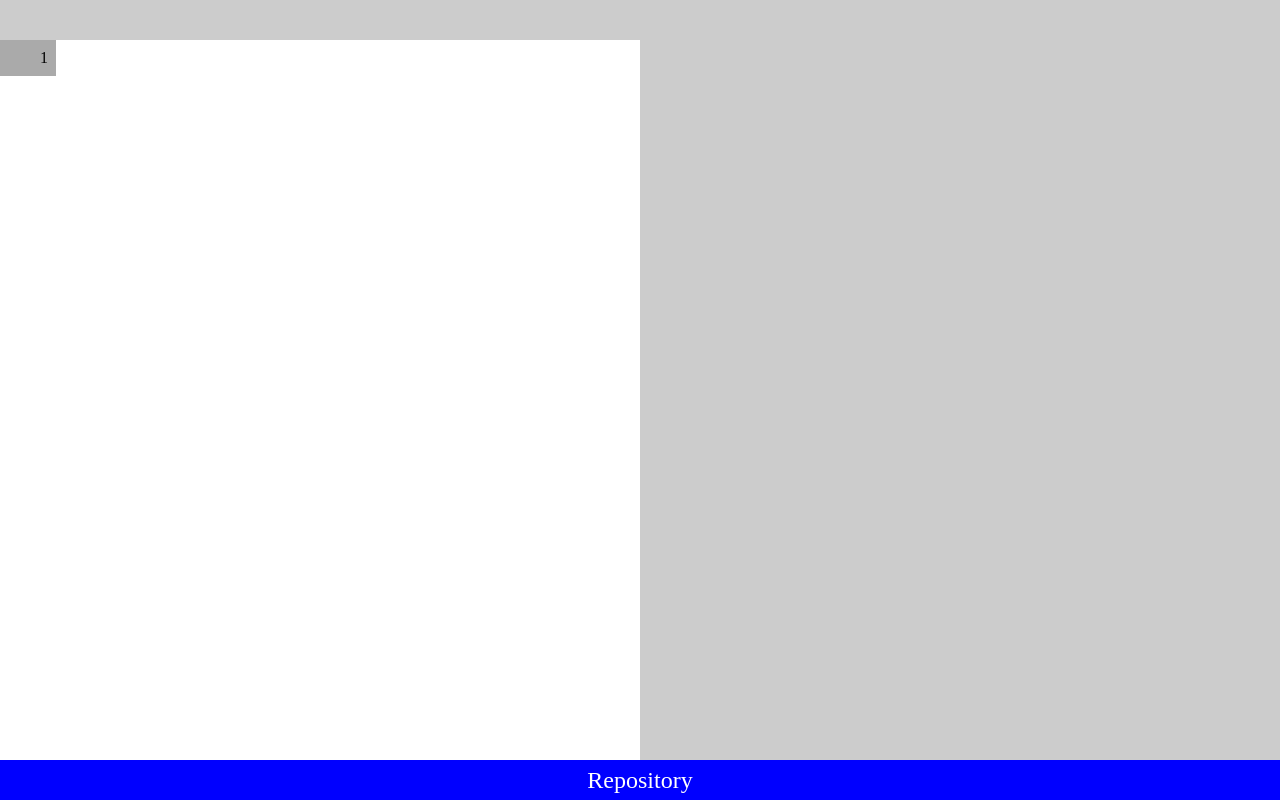
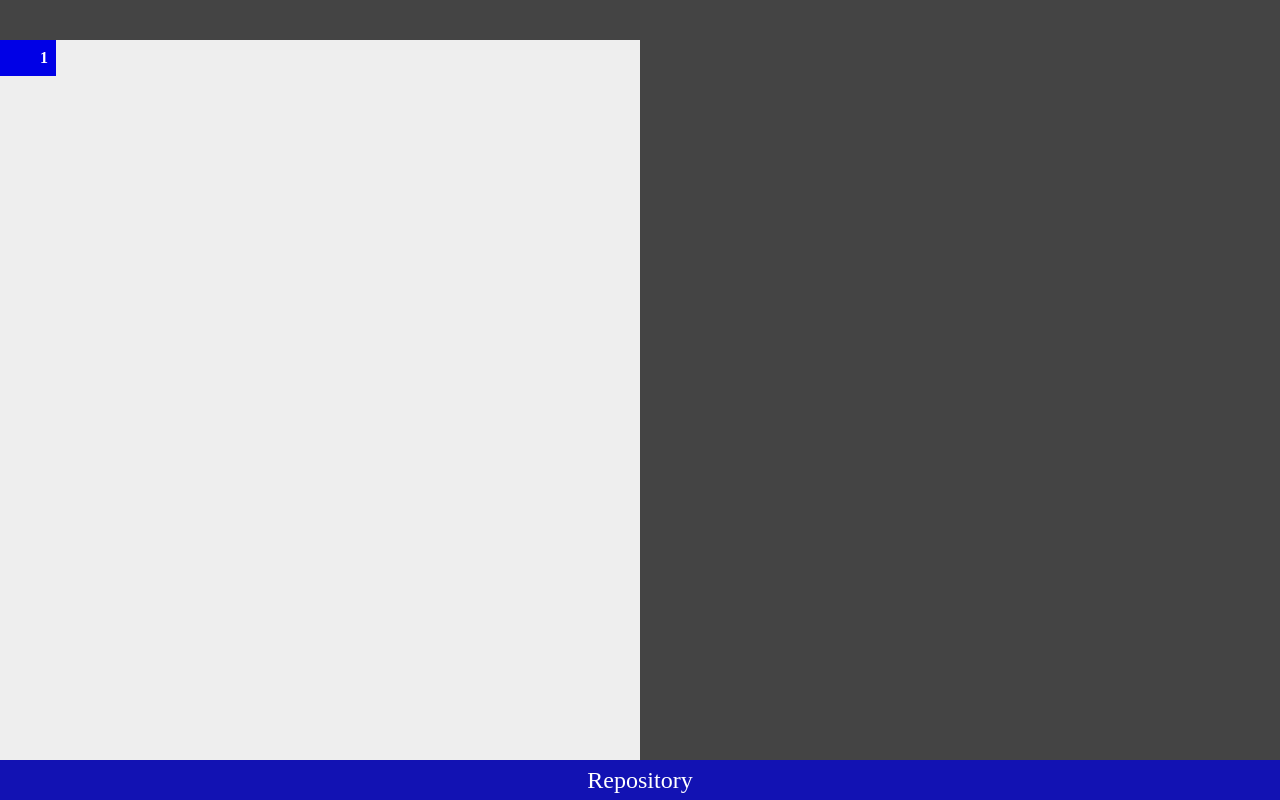
Before and after one commit to Tetr4k/cool-to-bril-compiler, a React (Create React App) app: page / in a window 1280 px wide. Built offline with nearby package versions, Linux system fonts and the light colour scheme.

Commit message:
Style adjusts

```diff
--- a/src/Components/CodeArea/index.tsx
+++ b/src/Components/CodeArea/index.tsx
@@ -3,12 +3,13 @@ import { useState } from "react";
 import codeAreaProps from "./props";
 
 const CodeArea = (props: codeAreaProps) => {
-	const [rows, setRows] = useState(1);
+	const initialRows = 1;
+	const [rows, setRows] = useState(initialRows);
 
 	const handleLineInput = (event: React.ChangeEvent<HTMLTextAreaElement>) => {
 		const textareaLineHeight = 36;
 		const previousRows = event.target.rows;
-		event.target.rows = 1;
+		event.target.rows = initialRows;
 		const currentRows = ~~(event.target.scrollHeight / textareaLineHeight);
 		if (currentRows === previousRows) {
 			event.target.rows = currentRows;
@@ -20,7 +21,7 @@ const CodeArea = (props: codeAreaProps) => {
 		const rowsList = [...Array(rows).keys()];
 		console.log(rows, rowsList);
 		return rowsList.map((value, index) => {
-			return (<li key={index} style={index%2?{background: "#CCCCCC"}:{background: "#AAAAAA"}}>
+			return (<li key={index} style={index%2?{background: "#0000BF"}:{background: "#0000E6"}}>
 				{value+1}
 			</li>);
 		})
--- a/src/index.css
+++ b/src/index.css
@@ -1,33 +1,38 @@
 .app-content{
+	background: #444444;
 	display: flex;
+	flex-direction: column;
 	height: 100vh;
-	flex-direction: column;
 	justify-content: flex-end;
 	width: 100vw;
-	background-color: #CCCCCC;
 }
 
-.app-content main{
+main{
 	display: flex;
 	width: 100vw;
 }
 
-.coolcode-box{
-	background-color: white;
-	height: 90vh;
-	width: 50%;
-	display: flex;
-	overflow-y: scroll;
+nav{
+	background: #1212B3;
+	height: 5vh;
+	width: 100%;
 }
 
-.coolcode-list{
+.coolcode-box{
+	background: #EEEEEE;
+	display: flex;
+	height: 90vh;
+	overflow-y: scroll;
+	width: 50%;
 }
 
 .coolcode-list li{
+	color: white;
+	font-weight: bold;
+	line-height: 36px;
+	padding-right: 0.5rem;
+	text-align: right;
 	width: 3rem;
-	line-height: 36px;
-	text-align: right;
-	padding-right: 0.5rem;
 }
 
 .coolcode-input{
@@ -35,25 +40,31 @@
 }
 
 .coolcode-input textarea{
-	font-size: 24px;
+	background: #EEEEEE;
 	border: none;
+	color: #333333;
+	font-size: 20px;
+	height: auto;
 	line-height: 36px;
+	padding: 0 0 0 0.5rem;
 	resize: none;
+	outline: none;
 	overflow: auto;
-	height: auto;
-	outline: none;
+	text-justify: distribute;
+	width: 100%;
 }
 
 footer{
+	background: #1212B3;
 	display: flex;
+	height: 5vh;
 	justify-content: center;
 	width: 100%;
-	background-color: blue;
 }
 
 a, a:visited{
+	color: white;
+	font-size: 1.5rem;
 	padding: 0.5rem;
-	font-size: 1.5rem;
 	text-decoration: none;
-	color: white;
 }
```
